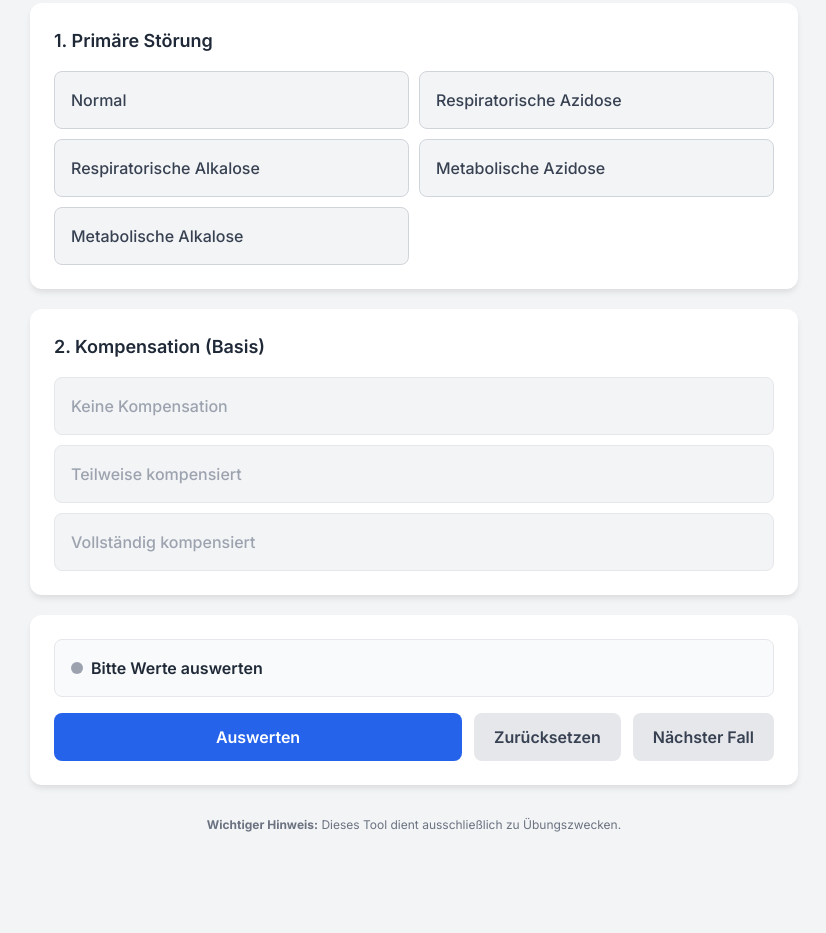
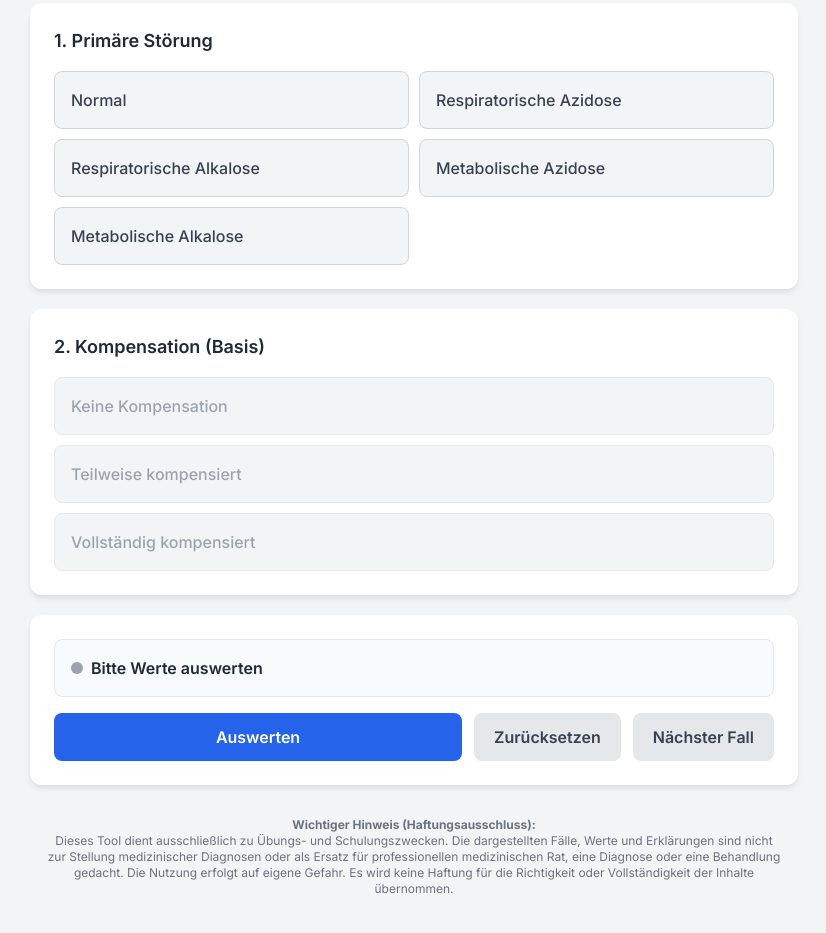
Before and after one commit to ipw-martindamke/bga-tool, a plain HTML site: page index.html in a window 1280 px wide. Shown: the part 670-1603 px from the top of the page, without its empty margins (226-1052 px from the left). Before the commit the page ends 1551 px from the top, so only its background shows below. Drawn offline with nearby package versions, Linux system fonts and the light colour scheme.

Commit message:
Update index.html

```diff
--- a/index.html
+++ b/index.html
@@ -421,7 +421,8 @@
   </div>
 
   <footer class="max-w-3xl mx-auto text-center text-xs text-gray-500 mt-8 mb-4 px-4">
-    <p><strong>Wichtiger Hinweis:</strong> Dieses Tool dient ausschließlich zu Übungszwecken.</p>
+    <p><strong>Wichtiger Hinweis (Haftungsausschluss):</strong><br>
+	Dieses Tool dient ausschließlich zu Übungs- und Schulungszwecken. Die dargestellten Fälle, Werte und Erklärungen sind nicht zur Stellung medizinischer Diagnosen oder als Ersatz für professionellen medizinischen Rat, eine Diagnose oder eine Behandlung gedacht. Die Nutzung erfolgt auf eigene Gefahr. Es wird keine Haftung für die Richtigkeit oder Vollständigkeit der Inhalte übernommen.</p>
   </footer>
 
   <script>
```
